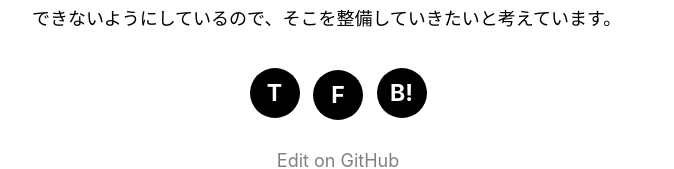
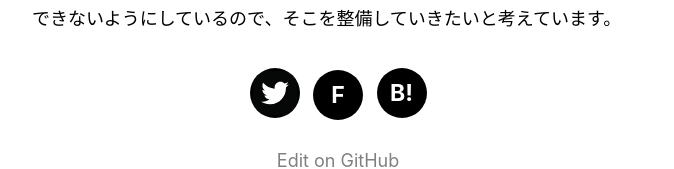
Before and after one commit to kenzo-tanaka/nextJsBlog, a Next.js app: page /posts/kingkong-playlist in a window 1280 px wide. Shown: the part 3495-3664 px from the top of the page, without its empty margins (302-976 px from the left). Built offline with nearby package versions, Linux system fonts and the light colour scheme.

Commit message:
fix twitter share btn

```diff
--- a/components/shareBtns.tsx
+++ b/components/shareBtns.tsx
@@ -31,7 +31,11 @@ export default function ShareBtns({ slug, title }) {
         href={`https://twitter.com/share?url=${pageUrl}&text=${postTitle}&via=kenzoooooB`}
         rel="nofollow"
       >
-        T
+        <img
+          src="/images/twitter-white.svg"
+          alt="Twitter"
+          style={{ width: "44px", margin: "3px" }}
+        />
       </SnsBtn>
       <SnsBtn
         href={`https://www.facebook.com/share.php?u=${pageUrl}`}
```
